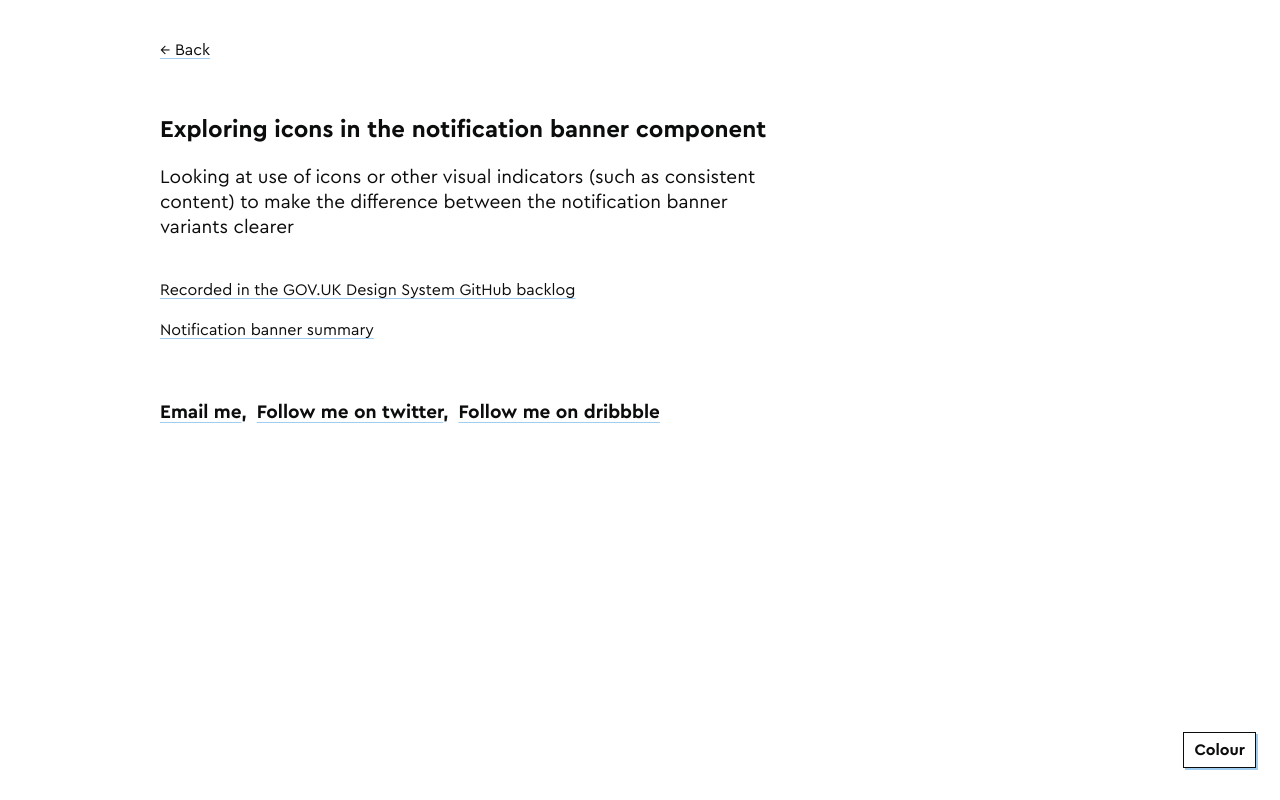
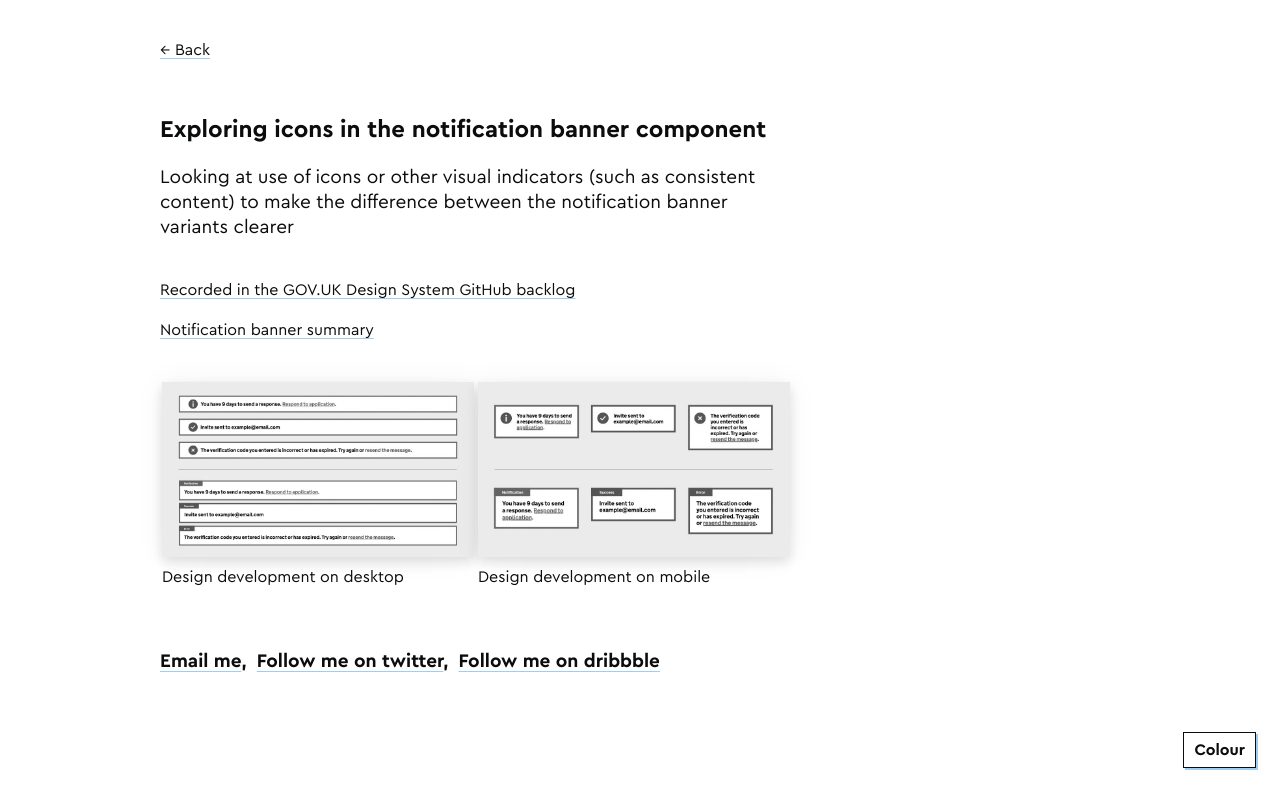
Before and after one commit to CharlotteDowns/cdownsdesign.com, a plain HTML site: page projects/notification-banner.html in a window 1280 px wide. Drawn offline with nearby package versions, Linux system fonts and the light colour scheme; files whose address does not match are found by name.

Commit message:
images to notification banner

```diff
--- a/projects/notification-banner.html
+++ b/projects/notification-banner.html
@@ -55,6 +55,19 @@
 					<article>
 						<p><a href="https://github.com/alphagov/govuk-design-system-backlog/issues/2#issuecomment-732185947">Recorded in the GOV.UK Design System GitHub backlog</a></p>
 						<p><a href="https://github.com/alphagov/govuk-design-system-backlog/issues/2#issuecomment-732185947">Notification banner summary</a></p>
+						<ul class="image-gallery" id="gallery">
+							<li class="two">
+								<a href="../images/notification-banner-icons-desktop.webp" rel="lightbox" class="hovergrey Caption--faux" >
+									<img src="../images/notification-banner-icons-desktop.webp" class="fluidbox__thumb" alt="">
+									Design development on desktop
+								</a>
+							</li>
+							<li class="two">
+								<a href="../images/notification-banner-icons-mobile.webp" rel="lightbox" class="hovergrey Caption--faux" >
+									<img src="../images/notification-banner-icons-mobile.webp" class="fluidbox__thumb" alt="">Design development on mobile
+								</a>
+							</li>
+						</ul>
 					</article>
 				</div>
 				<footer>
```
Also changed, not shown: images/notification-banner-icons-desktop.webp (added), images/notification-banner-icons-mobile.webp (added).
